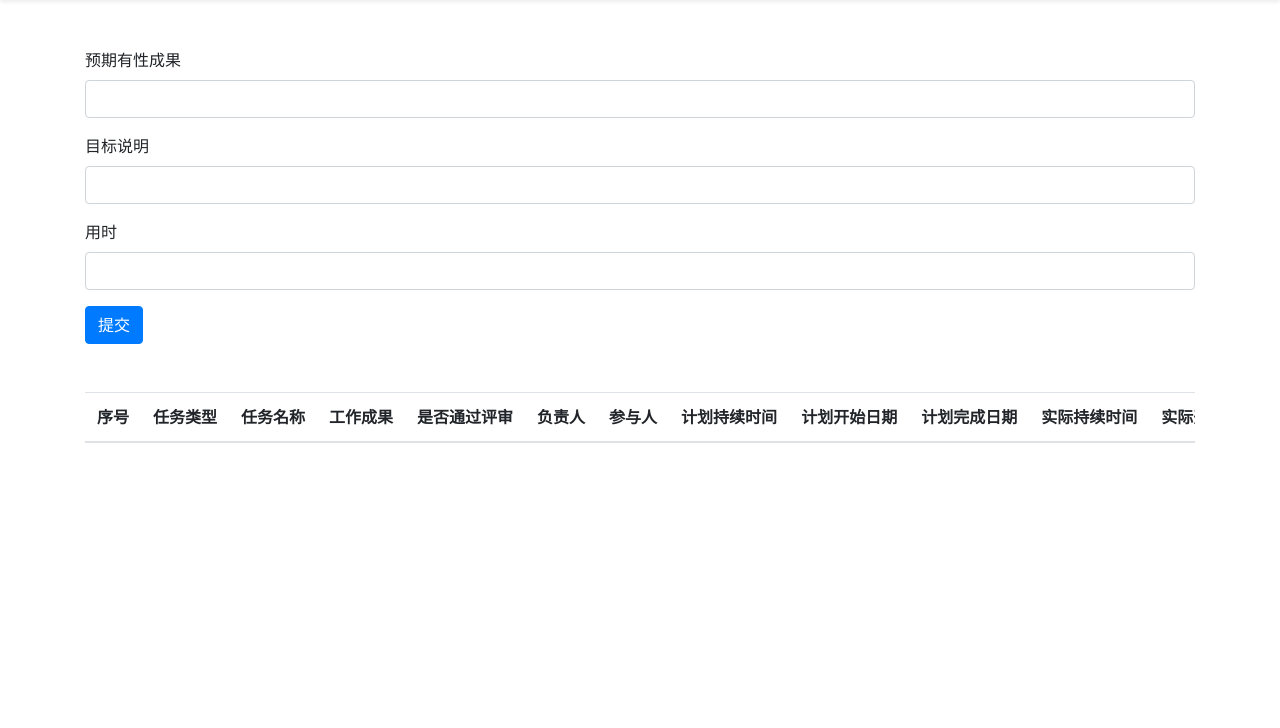
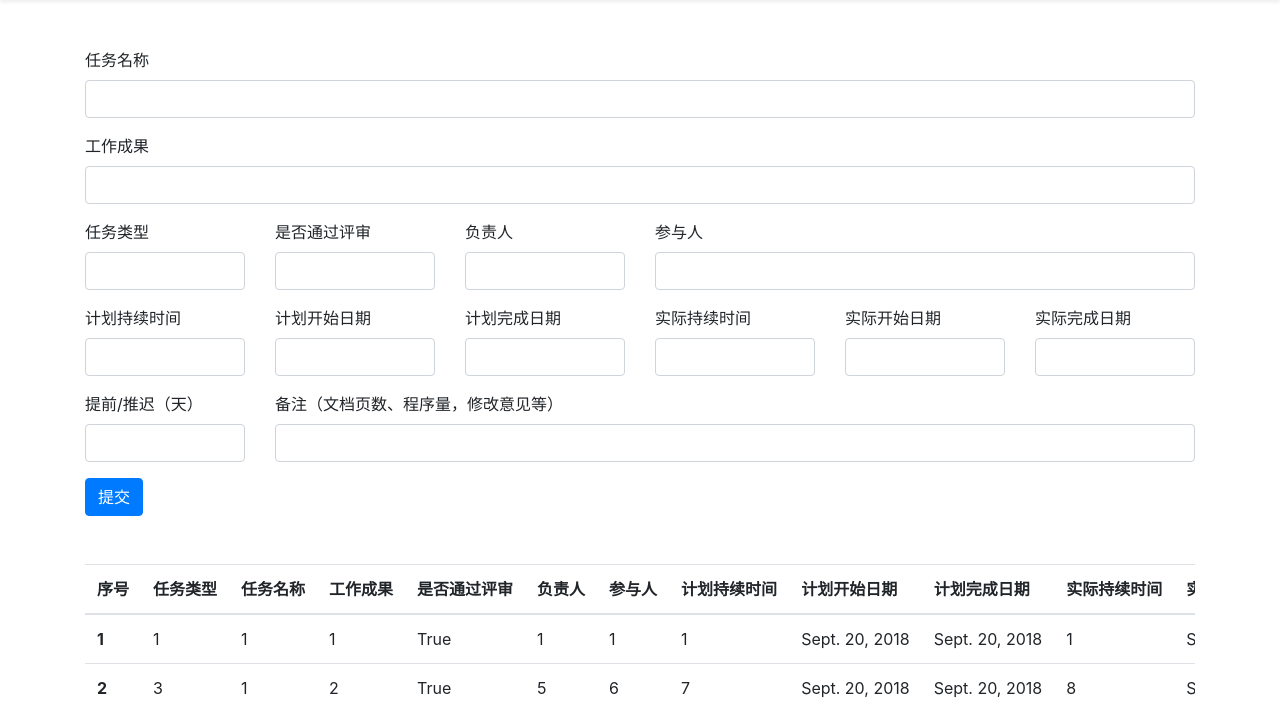
Before and after one commit to AntiverX/BFS_OA, a Django app: page /info/plan in a window 1280 px wide. Shown: the part 96-824 px from the top of the page. Before the commit the page ends 539 px from the top, so only its background shows below. Run offline with Django 3.2, Linux system fonts and the light colour scheme; data comes from the database, SQL or seed files in the repository; lists and menus that the app fills with data are empty; some libraries are stand-ins or nearby versions.

Commit message:
a lot of work.

```diff
--- a/templates/info/plan.html
+++ b/templates/info/plan.html
@@ -7,17 +7,83 @@
             {% csrf_token %}
             <div class="mt-5">
                 <div class="form-group">
-                    <label for="expected_result">预期有性成果</label>
-                    <input type="text" class="form-control" id="expected_result" name="expected_result">
+                    <label for="plan_name">任务名称</label>
+                    <input type="text" class="form-control" id="expected_result" name="plan_name" required>
                 </div>
                 <div class="form-group">
-                    <label for="content">目标说明</label>
-                    <input type="text" class="form-control" id="content" name="content">
+                    <label for="plan_result">工作成果</label>
+                    <input type="text" class="form-control" id="plan_result" name="plan_result" required>
                 </div>
-                <div class="form-group">
-                    <label for="content">用时</label>
-                    <input type="text" class="form-control" id="time_consumed" name="time_consumed">
+                <div class="row">
+                    <div class="form-group col-2">
+                        <label for="type">任务类型</label>
+                        <input type="text" class="form-control" id="type" name="type" required>
                     </div>
+
+                    <div class="form-group col-2">
+                        <label for="is_reviewed">是否通过评审</label>
+                        <input type="text" class="form-control" id="is_reviewed" name="is_reviewed" required>
+                    </div>
+
+                    <div class="form-group col-2">
+                        <label for="head_person">负责人</label>
+                        <input type="text" class="form-control" id="head_person" name="head_person" required>
+                    </div>
+
+                    <div class="form-group col-6">
+                        <label for="affiliated_person">参与人</label>
+                        <input type="text" class="form-control" id="affiliated_person" name="affiliated_person"
+                               required>
+                    </div>
+                </div>
+                <div class="row">
+                    <div class="form-group col-2">
+                        <label for="planed_time">计划持续时间</label>
+                        <input type="text" class="form-control" id="planed_time" name="planed_time" required>
+                    </div>
+
+                    <div class="form-group col-2">
+                        <label for="planed_start_time">计划开始日期</label>
+                        <input type="text" class="form-control" id="planed_start_time" name="planed_start_time"
+                               required>
+                    </div>
+
+                    <div class="form-group col-2">
+                        <label for="planed_end_time">计划完成日期</label>
+                        <input type="text" class="form-control" id="planed_end_time" name="planed_end_time" required>
+                    </div>
+
+                    <div class="form-group col-2">
+                        <label for="actual_time">实际持续时间</label>
+                        <input type="text" class="form-control" id="actual_time" name="actual_time" required>
+                    </div>
+
+                    <div class="form-group col-2">
+                        <label for="actual_start_time">实际开始日期</label>
+                        <input type="text" class="form-control" id="actual_start_time" name="actual_start_time"
+                               required>
+                    </div>
+                    <div class="form-group col-2">
+                        <label for="actual_end_time">实际完成日期</label>
+                        <input type="text" class="form-control" id="actual_end_time" name="actual_end_time" required>
+                    </div>
+                </div>
+
+
+                <div class="row">
+                    <div class="form-group col-2">
+                        <label for="advanced_postponed_time">提前/推迟（天）</label>
+                        <input type="text" class="form-control" id="advanced_postponed_time"
+                               name="advanced_postponed_time" required>
+                    </div>
+
+                    <div class="form-group col-10">
+                        <label for="remark">备注（文档页数、程序量，修改意见等）</label>
+                        <input type="text" class="form-control" id="remark" name="remark" required>
+                    </div>
+                </div>
+
+
                 <button type="submit" class="btn btn-primary">提交</button>
 
             </div>
@@ -49,9 +115,19 @@
                 <tr>
                     <th scope="row">{{ forloop.counter }}</th>
                     <td nowrap>{{ result.type }}</td>
-                        <td>{{ result.plan_name }}</td>
-                        <td>{{ result.plan_result }}</td>
-                        <td>{{ result.is_reviewed }}</td>
+                    <td nowrap>{{ result.plan_name }}</td>
+                    <td nowrap>{{ result.plan_result }}</td>
+                    <td nowrap>{{ result.is_reviewed }}</td>
+                    <td nowrap>{{ result.head_person }}</td>
+                    <td nowrap>{{ result.affiliated_person }}</td>
+                    <td nowrap>{{ result.planed_time }}</td>
+                    <td nowrap>{{ result.planed_start_time }}</td>
+                    <td nowrap>{{ result.planed_end_time }}</td>
+                    <td nowrap>{{ result.actual_time }}</td>
+                    <td nowrap>{{ result.actual_start_time }}</td>
+                    <td nowrap>{{ result.actual_end_time }}</td>
+                    <td nowrap>{{ result.advanced_postponed_time }}</td>
+                    {#                    <td>{{ result.remark }}</td>#}
                     <td>无</td>
                 </tr>
             {% endfor %}
--- a/templates/info/target.html
+++ b/templates/info/target.html
@@ -34,9 +34,6 @@
             </tr>
             </thead>
             <tbody>
-            {% if results %}
-                hello.
-            {% endif %}
             {% for result in results %}
                 <tr>
                     <th scope="row">{{ forloop.counter }}</th>
--- a/user_info/urls.py
+++ b/user_info/urls.py
@@ -12,5 +12,6 @@ urlpatterns = [
     path('plan', views.plan),
     path('weekly_summary', views.work_summary),
     path('work_summary', views.work_summary),
-    path('my_info', views.my_info)
+    path('my_info', views.my_info),
+    path('my_summary', views.my_summary)
 ]
--- a/user_info/views.py
+++ b/user_info/views.py
@@ -1,8 +1,9 @@
 from django.shortcuts import render, HttpResponse
-from user_info.models import User, Target, Plan
+from user_info.models import User, Target, Plan, weekly_summary, WorkSummary
 from django.contrib.auth import authenticate, login, logout
 from django.http import HttpResponseRedirect
 from django.contrib.auth.decorators import login_required
+import time
 
 context = {
     'menus': {'my_info': "我的信息",
@@ -11,7 +12,7 @@ context = {
               'meeting_record': "会议记录",
               'target': "目标",
               'plan': "计划",
-              'weekly_summary': "周报",
+              'my_summary': "周报",
               'work_summary': "工作总结"
               }
 }
@@ -81,11 +82,37 @@ def target(request):
 def plan(request):
     context['username'] = request.user.username
     if request.method == "POST":
-        expected_result = request.POST['expected_result']
-        content = request.POST['content']
-        time_consumed = request.POST['time_consumed']
-        target = Target(user_id=request.user.id, expected_result=expected_result, content=content,
-                        time_consumed=time_consumed)
+        type = request.POST['type']
+        plan_name = request.POST['plan_name']
+        plan_result = request.POST['plan_result']
+        is_reviewed = request.POST['is_reviewed']
+        head_person = request.POST['head_person']
+        affiliated_person = request.POST['affiliated_person']
+        planed_time = request.POST['planed_time']
+        planed_start_time = request.POST['planed_start_time']
+        planed_end_time = request.POST['planed_end_time']
+        actual_time = request.POST['actual_time']
+        actual_start_time = request.POST['actual_start_time']
+        actual_end_time = request.POST['actual_end_time']
+        advanced_postponed_time = request.POST['advanced_postponed_time']
+        remark = request.POST['remark']
+        target = Plan(
+            user_id=request.user.id,
+            type=type,
+            plan_name=plan_name,
+            plan_result=plan_result,
+            is_reviewed=is_reviewed,
+            head_person=head_person,
+            affiliated_person=affiliated_person,
+            planed_time=planed_time,
+            planed_start_time=planed_start_time,
+            planed_end_time=planed_end_time,
+            actual_time=actual_time,
+            actual_start_time=actual_start_time,
+            actual_end_time=actual_end_time,
+            advanced_postponed_time=advanced_postponed_time,
+            remark=remark,
+        )
         target.save()
         return render(request, "success.html", context=context)
     else:
@@ -95,9 +122,29 @@ def plan(request):
 
 
 def work_summary(request):
-    # TODO template及逻辑
     context['username'] = request.user.username
-    return render(request, "under_construction.html", context=context)
+    if request.method == "POST":
+        type = request.POST['type']
+        summary = request.POST['summary']
+        average_time = request.POST['average_time']
+        man_day = request.POST['man_day']
+        natural_day = request.POST['natural_day']
+        remark = request.POST['remark']
+        target = WorkSummary(
+            user_id=request.user.id,
+            type=type,
+            summary=summary,
+            average_time=average_time,
+            man_day=man_day,
+            natural_day=natural_day,
+            remark=remark,
+        )
+        target.save()
+        return render(request, "success.html", context=context)
+    else:
+        results = WorkSummary.objects.all()
+        context['results'] = results
+        return render(request, "info/work_summary.html", context=context)
 
 
 def time_table(request):
@@ -110,3 +157,29 @@ def my_info(request):
     # TODO template及逻辑
     context['user'] = request.user
     return render(request, "info/my_info.html", context=context)
+
+
+@login_required
+def my_summary(request):
+    week = time.strftime("%W")
+    context['username'] = request.user.username
+    real_name = request.user.real_name
+    if request.method == 'GET':
+        submitted_weekly_summary = weekly_summary.objects.filter(week=week, real_name=real_name)
+        # return HttpResponse(type(submitted_weekly_summary))
+        if len(submitted_weekly_summary) != 0:
+            context['submitted_weekly_summary'] = submitted_weekly_summary[0]
+        return render(request, 'weekly_summary/my_weekly_summary.html', context=context)
+    else:
+        this_week_task = request.POST['this_week_task']
+        next_week_task = request.POST['next_week_task']
+        submitted_weekly_summary = weekly_summary.objects.filter(week=week, real_name=real_name)
+        if len(submitted_weekly_summary) != 0:
+            submitted_weekly_summary[0].this_week_task = this_week_task
+            submitted_weekly_summary[0].next_week_task = next_week_task
+            submitted_weekly_summary[0].save()
+        else:
+            submitted_weekly_summary = weekly_summary(week=week, this_week_task=this_week_task,
+                                                      next_week_task=next_week_task, real_name=request.user.real_name)
+            submitted_weekly_summary.save()
+        return render(request, 'success.html')
--- a/weekly_summary/urls.py
+++ b/weekly_summary/urls.py
@@ -3,8 +3,7 @@ from django.urls import path, include
 from . import views
 
 urlpatterns = [
-    path('', views.my_summary),
-    path('my_summary', views.my_summary),
+    path('', views.index),
     path('summary_list', views.summary_list),
     path('report_mode', views.report_mode)
 ]
```
Also changed, not shown: templates/info/work_summary.html (added, +67 -0 lines), user_info/models.py (+14 -3 lines), weekly_summary/models.py (+0 -10 lines), weekly_summary/views.py (+9 -30 lines), db.sqlite3, user_info/migrations/0007_auto_20180920_0109.py (added), user_info/migrations/0008_auto_20180920_0116.py (added), user_info/migrations/0009_auto_20180920_0911.py (added), user_info/migrations/0010_auto_20180920_0942.py (added), weekly_summary/migrations/0005_delete_weekly_summary.py (added). Lines whose indentation alone changed are shown as unchanged.
